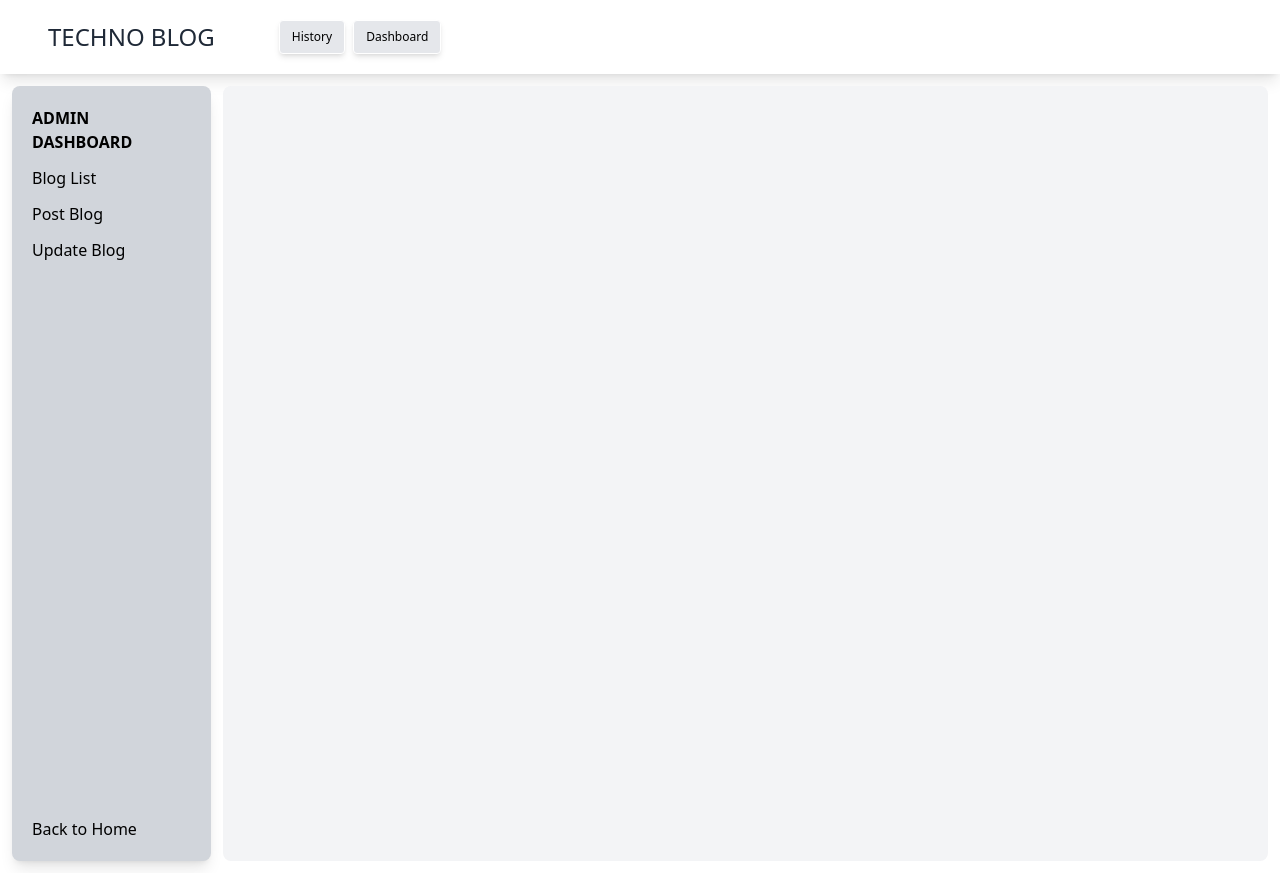
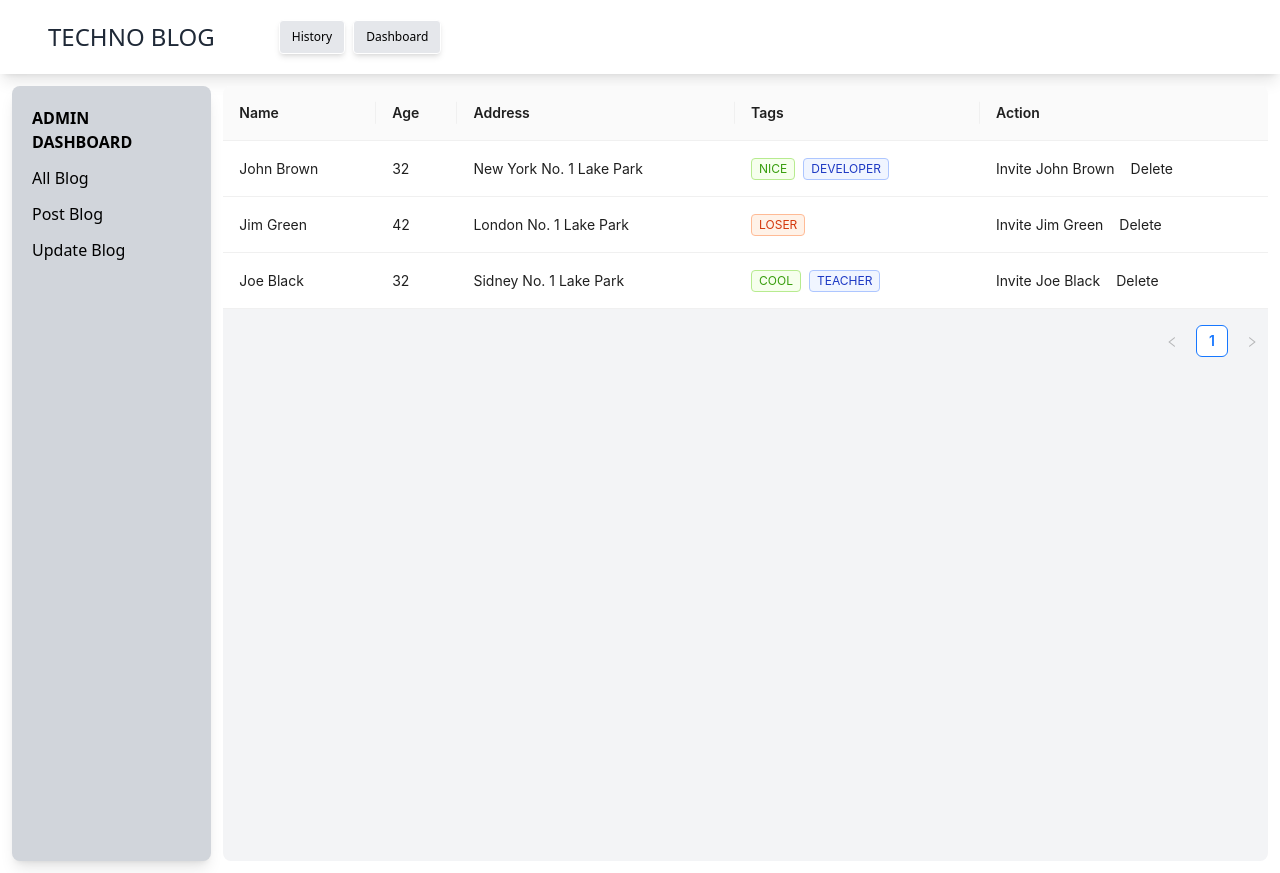
Before and after one commit to Fahadmohammad1/blog-site-redux, a React (Create React App) app: page /dashboard in a window 1280 px wide. Built offline with nearby package versions, Linux system fonts and the light colour scheme.

Commit message:
table added

```diff
--- a/src/pages/Dashboard/Sidebar.js
+++ b/src/layout/Dashboard/Sidebar.js
@@ -7,7 +7,7 @@
       <ul className="flex gap-3  flex-col h-full">
         <li className="font-bold uppercase">Admin Dashboard</li>
         <li>
-          <Link to="/dashboard">Blog List</Link>
+          <Link to="/dashboard">All Blog</Link>
         </li>
         <li>
           <Link to="post-blog">Post Blog</Link>
@@ -15,9 +15,6 @@
         <li>
           <Link to="update-blog">Update Blog</Link>
         </li>
-        <li className="mt-auto">
-          <Link to="/"> Back to Home </Link>
-        </li>
       </ul>
     </div>
   );
--- /dev/null
+++ b/src/pages/Dashboard/AllBlog.js
@@ -0,0 +1,83 @@
+import React from "react";
+import { Space, Table, Tag } from "antd";
+
+const AllBlog = () => {
+  const columns = [
+    {
+      title: "Name",
+      dataIndex: "name",
+      key: "name",
+      render: (text) => <a href="/">{text}</a>,
+    },
+    {
+      title: "Age",
+      dataIndex: "age",
+      key: "age",
+    },
+    {
+      title: "Address",
+      dataIndex: "address",
+      key: "address",
+    },
+    {
+      title: "Tags",
+      key: "tags",
+      dataIndex: "tags",
+      render: (_, { tags }) => (
+        <>
+          {tags.map((tag) => {
+            let color = tag.length > 5 ? "geekblue" : "green";
+            if (tag === "loser") {
+              color = "volcano";
+            }
+            return (
+              <Tag color={color} key={tag}>
+                {tag.toUpperCase()}
+              </Tag>
+            );
+          })}
+        </>
+      ),
+    },
+    {
+      title: "Action",
+      key: "action",
+      render: (_, record) => (
+        <Space size="middle">
+          <a href="/">Invite {record.name}</a>
+          <a href="/">Delete</a>
+        </Space>
+      ),
+    },
+  ];
+  const data = [
+    {
+      key: "1",
+      name: "John Brown",
+      age: 32,
+      address: "New York No. 1 Lake Park",
+      tags: ["nice", "developer"],
+    },
+    {
+      key: "2",
+      name: "Jim Green",
+      age: 42,
+      address: "London No. 1 Lake Park",
+      tags: ["loser"],
+    },
+    {
+      key: "3",
+      name: "Joe Black",
+      age: 32,
+      address: "Sidney No. 1 Lake Park",
+      tags: ["cool", "teacher"],
+    },
+  ];
+  return (
+    <div>
+      <Table columns={columns} dataSource={data} />
+    </div>
+  );
+};
+
+export default AllBlog;
```
Also changed, not shown: src/routes/routes.js (+9 -1 lines), src/layout/Dashboard/Dashboard.js (renamed from src/pages/Dashboard/Dashboard.js).
